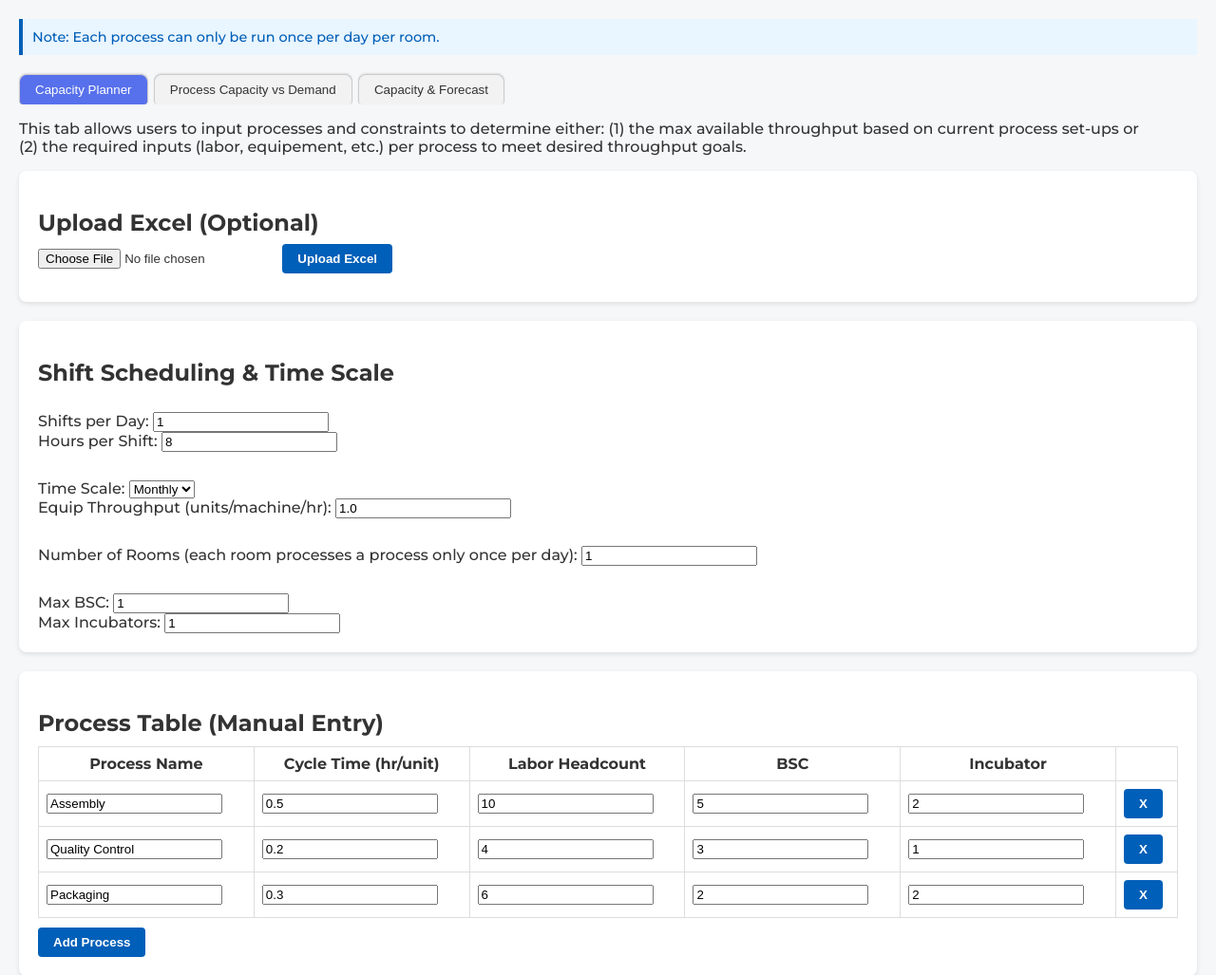
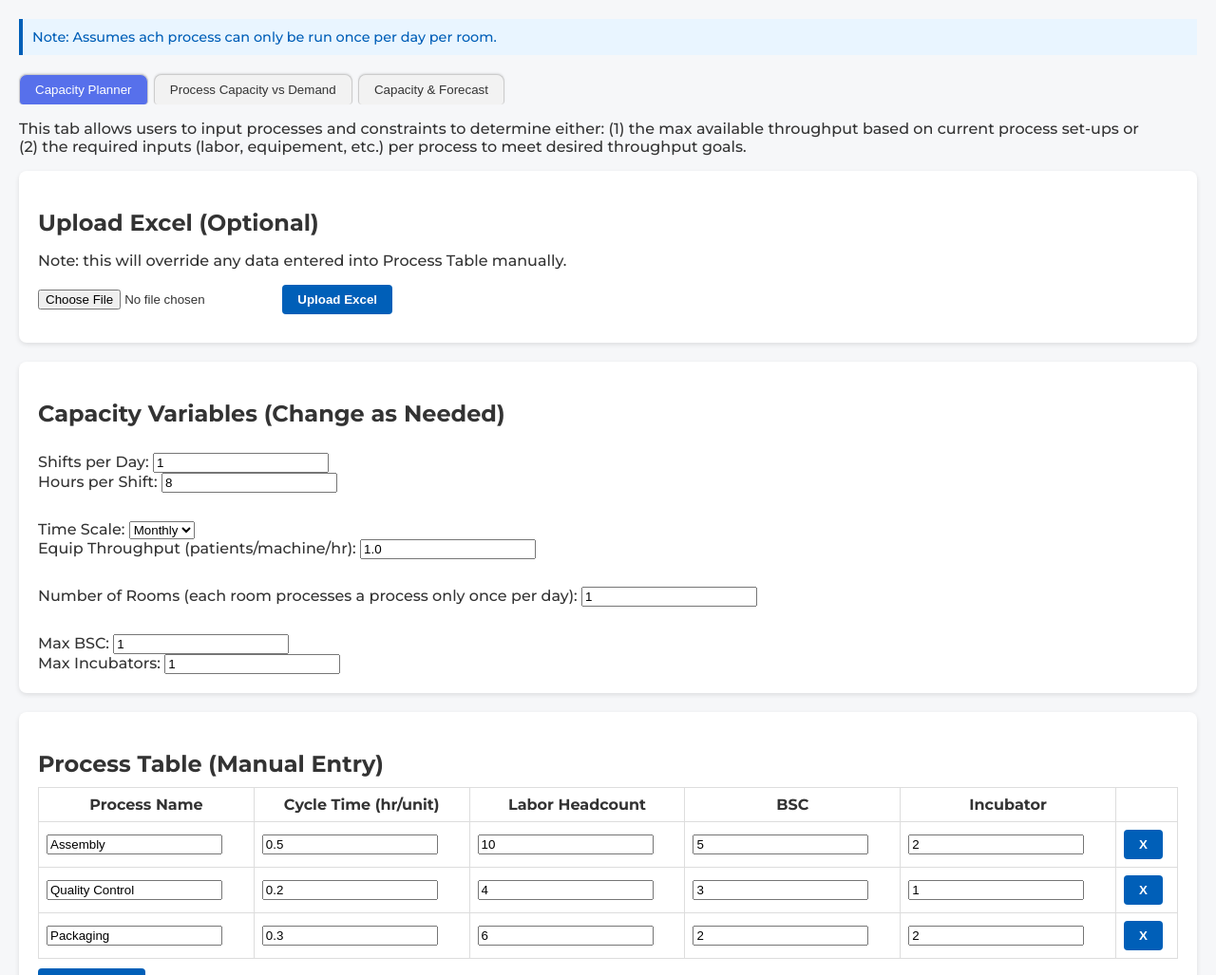
Before and after one commit to dpTuttle/PK_Test_Capacity, a Flask app: page / in a window 1280 px wide. Shown: the part 123-1150 px from the top of the page at 95% size. Run offline with Flask 3, Linux system fonts and the light colour scheme.

Commit message:
Update index.html

```diff
--- a/templates/index.html
+++ b/templates/index.html
@@ -134,7 +134,7 @@
 
   <!-- Constraint Note -->
   <div class="constraint-note">
-    Note: Each process can only be run once per day per room.
+    Note: Assumes ach process can only be run once per day per room.
   </div>
 
   <!-- Tab Buttons -->
@@ -154,6 +154,7 @@
 
       <div class="card">
         <h2>Upload Excel (Optional)</h2>
+        <p>Note: this will override any data entered into Process Table manually.</p>
         <input type="file" id="excelFile">
         <button id="uploadExcelBtn">Upload Excel</button>
         <div id="uploadMsg" style="color:green; margin-top:10px;"></div>
@@ -163,7 +164,7 @@
 
       <!-- Card 2: Shift Scheduling & Timescale -->
       <div class="card">
-        <h2>Shift Scheduling & Time Scale</h2>
+        <h2>Capacity Variables (Change as Needed)</h2>
         <br>
         <div style="margin-bottom: 10px;">
           <label>Shifts per Day:</label>
@@ -182,7 +183,7 @@
             <option value="daily">Daily</option>
           </select>
           <br>
-          <label>Equip Throughput (units/machine/hr):</label>
+          <label>Equip Throughput (patients/machine/hr):</label>
           <input type="number" id="equipThroughput" step="0.1" value="1.0">
         </div>
         <br>
@@ -250,12 +251,13 @@
         <h2>Choose Scenario</h2>
         <select id="scenarioSelect">
           <option value="max_throughput">Max Throughput</option>
-          <option value="desired_units">Desired Units</option>
+          <option value="desired_units">Desired Patients</option>
         </select>
         <div id="desiredUnitsContainer" class="hidden" style="margin-top:10px;">
-          <label>Desired Units:</label>
+          <label>Desired Patients:</label>
           <input type="number" id="desiredUnits" step="100" value="3000">
         </div>
+        <br>
         <br>
         <button id="runCalcBtn">Run Calculation</button>
         <!-- Processing indicator for calculation -->
@@ -280,11 +282,11 @@
 
   <!-- ====================== TAB 2 (App2) ====================== -->
   <div id="tab2" class="tab-content">
-    <h2>Bullet & Gauge Charts</h2>
+    <h2>Charts Analyzing Capacity Against Demand for Each Process</h2>
     <p>This tab allows users to evaluate individual processes against a process load.</p>
 
     <div class="card">
-      <h3>Upload Capacity Data</h3>
+      <h3>Upload Process Data</h3>
       <input type="file" id="capacityFile"/>
       <button id="uploadCapBtn">Upload Capacity</button>
       <p id="capMsg" style="color:green;"></p>
@@ -317,6 +319,7 @@
 
     <div class="card">
       <button id="generateForecastBtn">Generate Forecast Table</button>
+      <p>Will Generate a Combined Table and Tables for # of CPUS Listed in Tab 1</p>
     </div>
 
     <div class="card">
```
